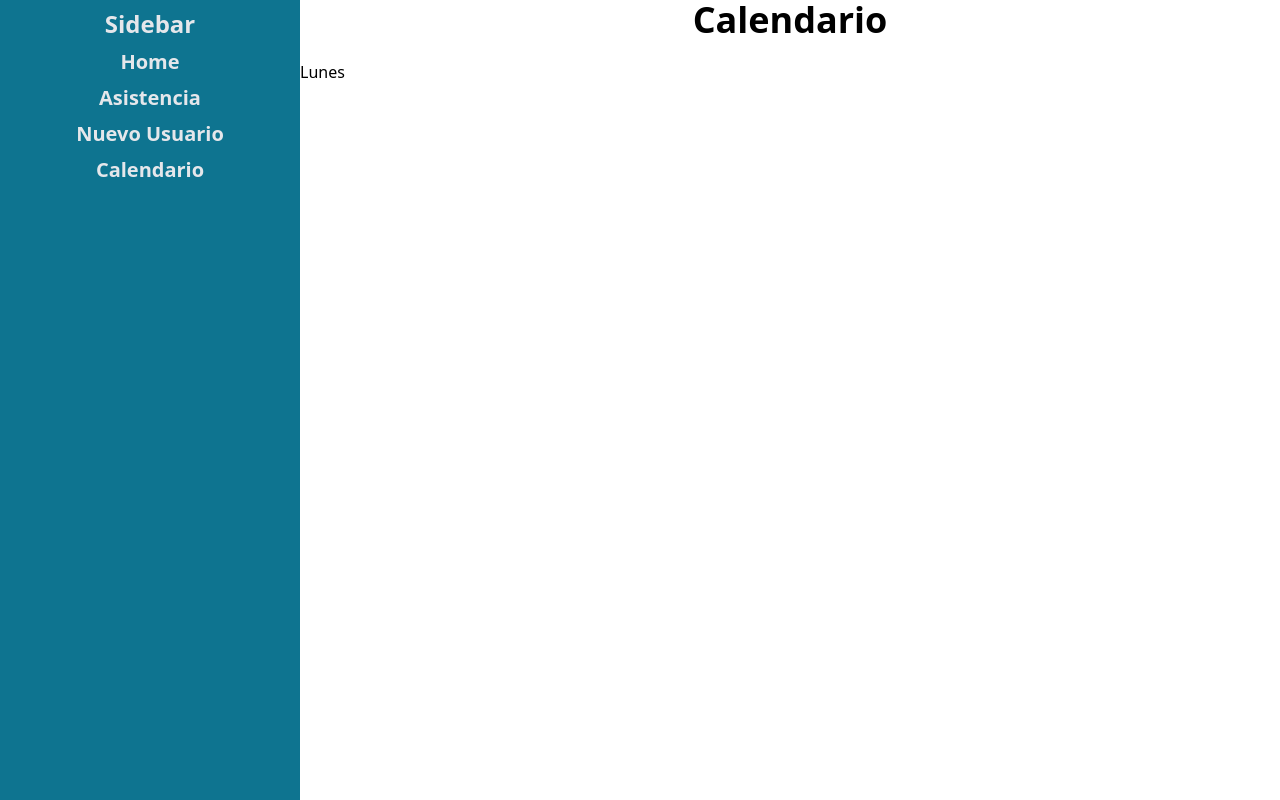
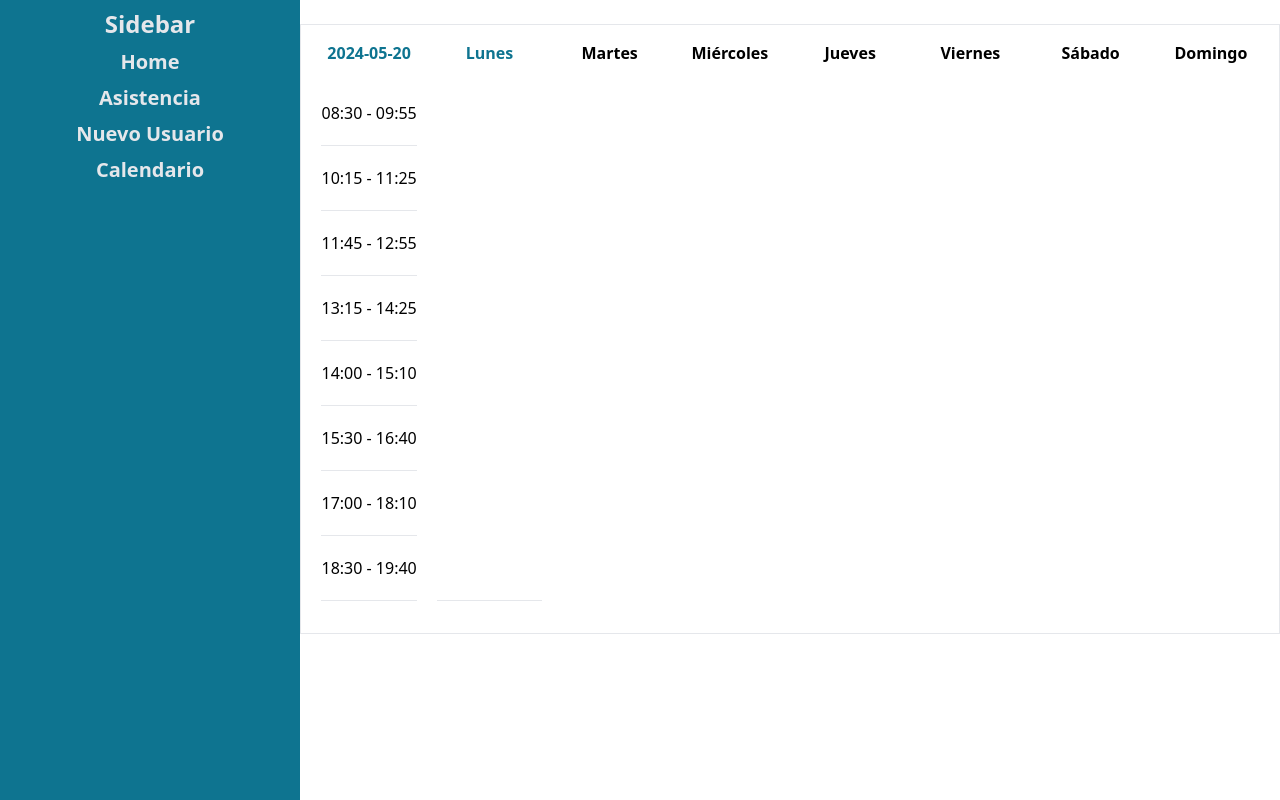
Before and after one commit to vicancino/Programacion_FZXY, a React (Vite) app in the folder client/: page /calendario in a window 1280 px wide. Built offline with nearby package versions, Linux system fonts and the light colour scheme; no server answers.

Commit message:
calendario en proceso

```diff
--- a/client/src/api/CalendarApi.ts
+++ b/client/src/api/CalendarApi.ts
@@ -33,3 +33,14 @@ export async function listarBloques() {
 		}
 	}
 }
+
+export async function fechaHoy() {
+	const hoy = new Date()
+	hoy.setHours(hoy.getHours() - 3);
+	const diasDeLaSemana = ['Domingo', 'Lunes', 'Martes', 'Miércoles', 'Jueves', 'Viernes', 'Sábado','Domingo', 'Lunes', 'Martes', 'Miércoles', 'Jueves', 'Viernes', 'Sábado'];
+	return {
+		hoy: hoy?.toISOString().slice(0, 10)?? '',
+		dia: diasDeLaSemana[hoy.getDay()] ?? '',
+		semana: [diasDeLaSemana[hoy.getDay()], diasDeLaSemana[hoy.getDay()+1], diasDeLaSemana[hoy.getDay()+2], diasDeLaSemana[hoy.getDay()+3], diasDeLaSemana[hoy.getDay()+4], diasDeLaSemana[hoy.getDay()+5], diasDeLaSemana[hoy.getDay()+6]] ?? '',
+	};
+}
--- a/client/src/components/pages/admin/Calentario.tsx
+++ b/client/src/components/pages/admin/Calentario.tsx
@@ -2,6 +2,7 @@ import { useForm } from "react-hook-form";
 import { BlockRegistrationFrom } from "../../../types";
 import { useQuery } from "react-query";
 import { listarBloques } from "../../../api/CalendarApi";
+import { fechaHoy } from "../../../api/CalendarApi";
 
 interface Day {
 	Nombre_Dia: String;
@@ -25,18 +26,109 @@ interface Block {
 export default function Calentario() {
 	const formCrearBloque = useForm<BlockRegistrationFrom>();
 
-	const { data } = useQuery({
+	const { data: listado} = useQuery({
 		queryKey: ["Listado_bloques"],
 		queryFn: listarBloques,
 	});
 
-	console.log(data);
+	const { data: fecha} = useQuery({
+		queryKey: ["Fecha_hoy"],
+		queryFn: fechaHoy,
+	});
+
+    const hoy = fecha?.hoy??'Fecha no disponible';
+    const dia = fecha?.dia??'Día no disponible';
+    const semana = fecha?.semana??'Semana no disponible';
+
+    const diasDeLaSemana = ['Domingo', 'Lunes', 'Martes', 'Miércoles', 'Jueves', 'Viernes', 'Sábado'];
+
+	console.log(listado);
+
+    const eventos: Block[] = [
+        { Codigo: "1", Horario: "2024-07-10 08:00", Encargado: "Juan", Razon: "Reunión de equipo" },
+        { Codigo: "2", Horario: "2024-07-11 09:00", Encargado: "Ana", Razon: "Presentación de proyecto" },
+        // Agrega más eventos según sea necesario
+    ];
+
+    function agregarEventosAlCalendario(eventos: Block[]) {
+        eventos.forEach(evento => {
+            // Obtener día y hora del evento
+            const diaSemana = fechaHora.getDay(); // 0 = Domingo, 1 = Lunes, ..., 6 = Sábado
+            const hora = fechaHora.getHours();
+            const minutos = fechaHora.getMinutes();
+
+            // Seleccionar la celda correspondiente en el calendario
+            const celdaCalendario = document.querySelectorAll('.grid-cols-7 > div')[diaSemana];
+
+            // Crear elemento de evento
+            const eventoElemento = document.createElement('div');
+            eventoElemento.className = 'event';
+            eventoElemento.innerHTML = `
+                <p><strong>Horario:</strong> ${hora}:${minutos < 10 ? '0' + minutos : minutos}</p>
+                <p><strong>Encargado:</strong> ${evento.Encargado}</p>
+                <p><strong>Razón:</strong> ${evento.Razon}</p>
+            `;
+
+            // Añadir evento al calendario
+            celdaCalendario.appendChild(eventoElemento);
+        });
+    }
 
 	return (
 		<>
-			<div className="text-center text-4xl mb-5 font-bold">Calendario</div>
-			<div className="grid grid-cols-5 gap-2  ml-2 mr-2"></div>
-			<div>Lunes</div>
+    <div className="container mx-auto p-4 border mt-6">
+
+        <div className="grid grid-cols-8 gap-4 mb-4">
+            <div className="text-center font-bold text-cyan-700">{hoy}</div>
+            <div className="text-center font-bold text-cyan-700">{semana[0]}</div>
+            <div className="text-center font-bold">{semana[1]}</div>
+            <div className="text-center font-bold">{semana[2]}</div>
+            <div className="text-center font-bold">{semana[3]}</div>
+            <div className="text-center font-bold">{semana[4]}</div>
+            <div className="text-center font-bold">{semana[5]}</div>
+            <div className="text-center font-bold">{semana[6]}</div>
+        </div>
+
+
+        <div className="grid grid-cols-8 gap-4">
+
+            <div className="mx-auto">
+                <div className="border-b py-5">08:30 - 09:55</div>
+                <div className="border-b py-5">10:15 - 11:25</div>
+                <div className="border-b py-5">11:45 - 12:55</div>
+                <div className="border-b py-5">13:15 - 14:25</div>
+                <div className="border-b py-5">14:00 - 15:10</div>
+                <div className="border-b py-5">15:30 - 16:40</div>
+                <div className="border-b py-5">17:00 - 18:10</div>
+                <div className="border-b py-5">18:30 - 19:40</div>
+            </div>
+                <div className="border-b py-1"></div>
+            <div >
+
+            </div>
+
+            <div >
+
+            </div>
+            <div >
+
+            </div>
+            <div >
+
+            </div>
+            <div >
+
+            </div>
+            <div >
+
+            </div>
+
+            <div >
+
+            </div>
+
+        </div>
+    </div>
 		</>
 	);
 }
```
